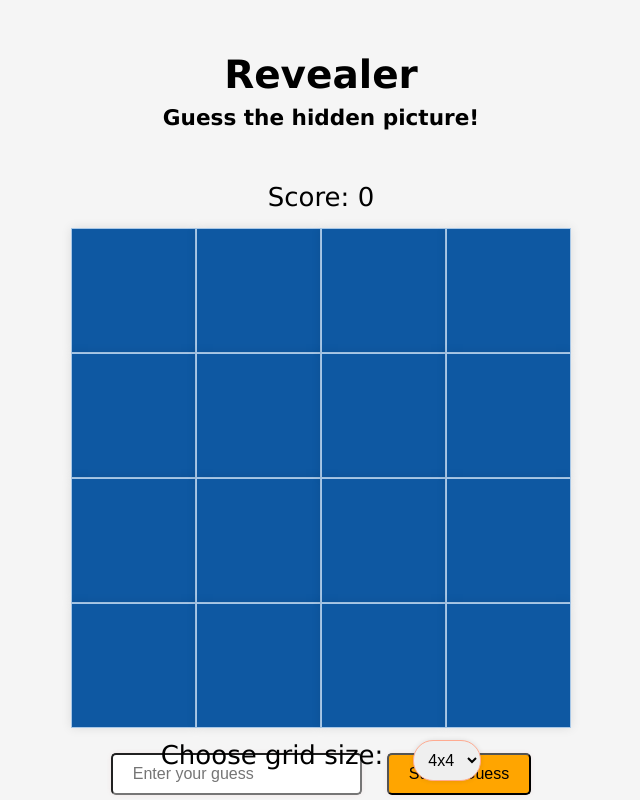
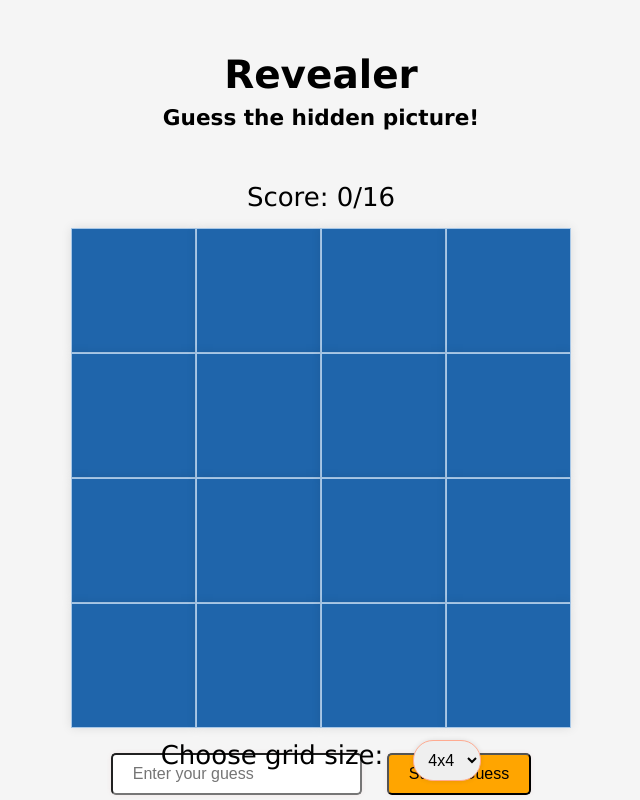
Before and after one commit to ankibues/Revealer, a React (Create React App) app: page / in a window 1280 px wide. Shown: the whole page, without its empty margins (319-959 px from the left). Built offline with nearby package versions, Linux system fonts and the light colour scheme.

Commit message:
scoring_update

```diff
--- a/src/components/RevealerGame.js
+++ b/src/components/RevealerGame.js
@@ -35,6 +35,18 @@ const RevealerGame = ({ imageSrc, gridSize , answer, onGameStart}) => {
       return currentGrid; // Return the grid as is if the cell was already revealed
     });
   };
+
+  const calculateRevealedTiles = () => {
+    return grid.flat().filter(revealed => revealed).length;
+  };
+
+  const totalTiles = gridSize * gridSize;
+
+  useEffect(() => {
+    const revealedTiles = calculateRevealedTiles();
+    setScore(`${revealedTiles}/${totalTiles}`);
+  }, [grid]);
+
 
   const revealAllCells = () => {
     const newGrid = grid.map(row => row.map(() => true));
--- a/src/styles/RevealerGame.css
+++ b/src/styles/RevealerGame.css
@@ -2,7 +2,7 @@
   --background-color: #1c242f; /* Dark background for the full page */
   --text-color: #ffffff; /* White text for contrast */
   --accent-color: #6f3ce8; /* A vibrant accent color for buttons and highlights */
-  --cell-color: #0e58a2; /* Light color for the grid cells */
+  --cell-color: #1f65ab; /* Light color for the grid cells */
   --cell-border-color: #A7C7E7; /* Accent color for the grid cell borders */
   --grid-size:4;
 }
```
